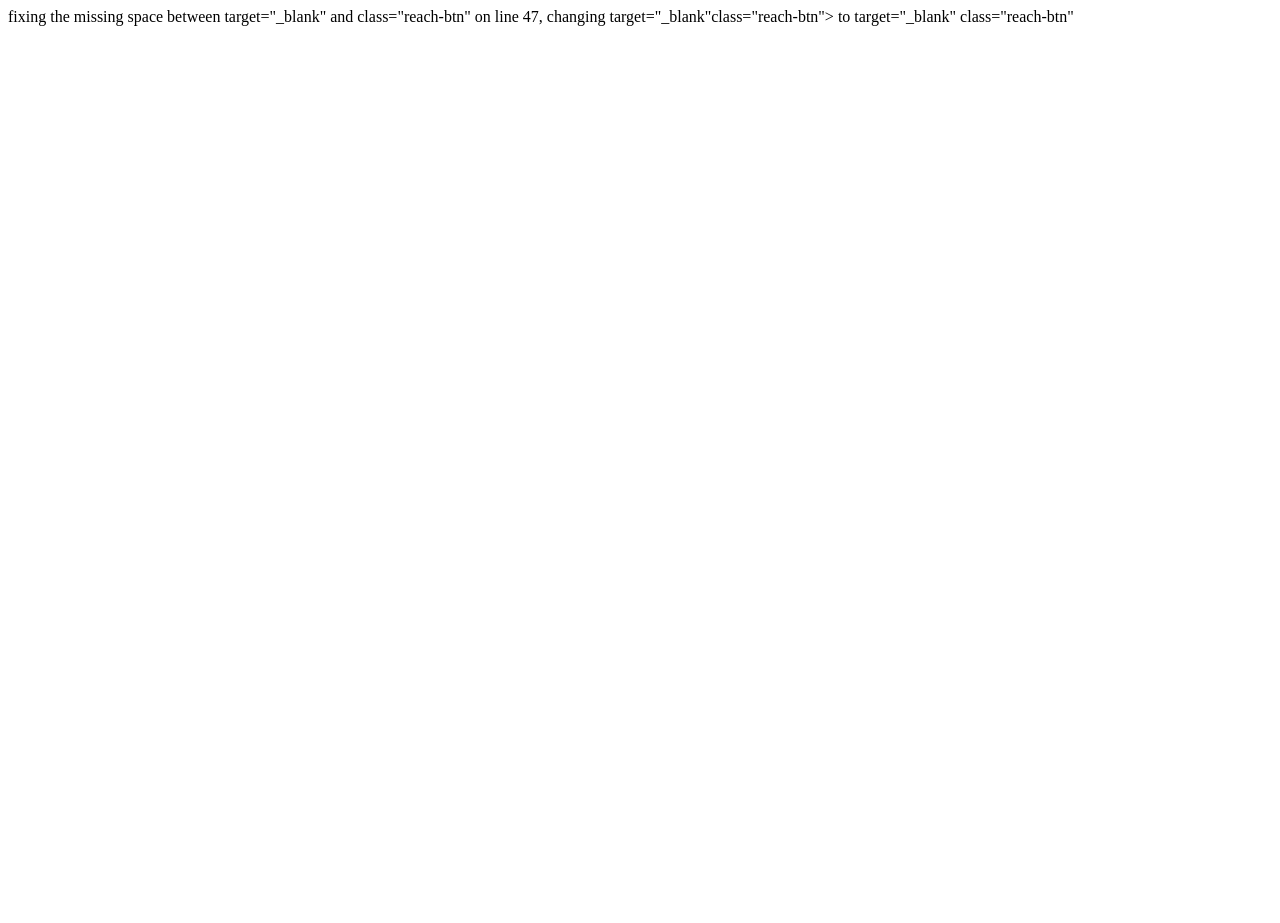
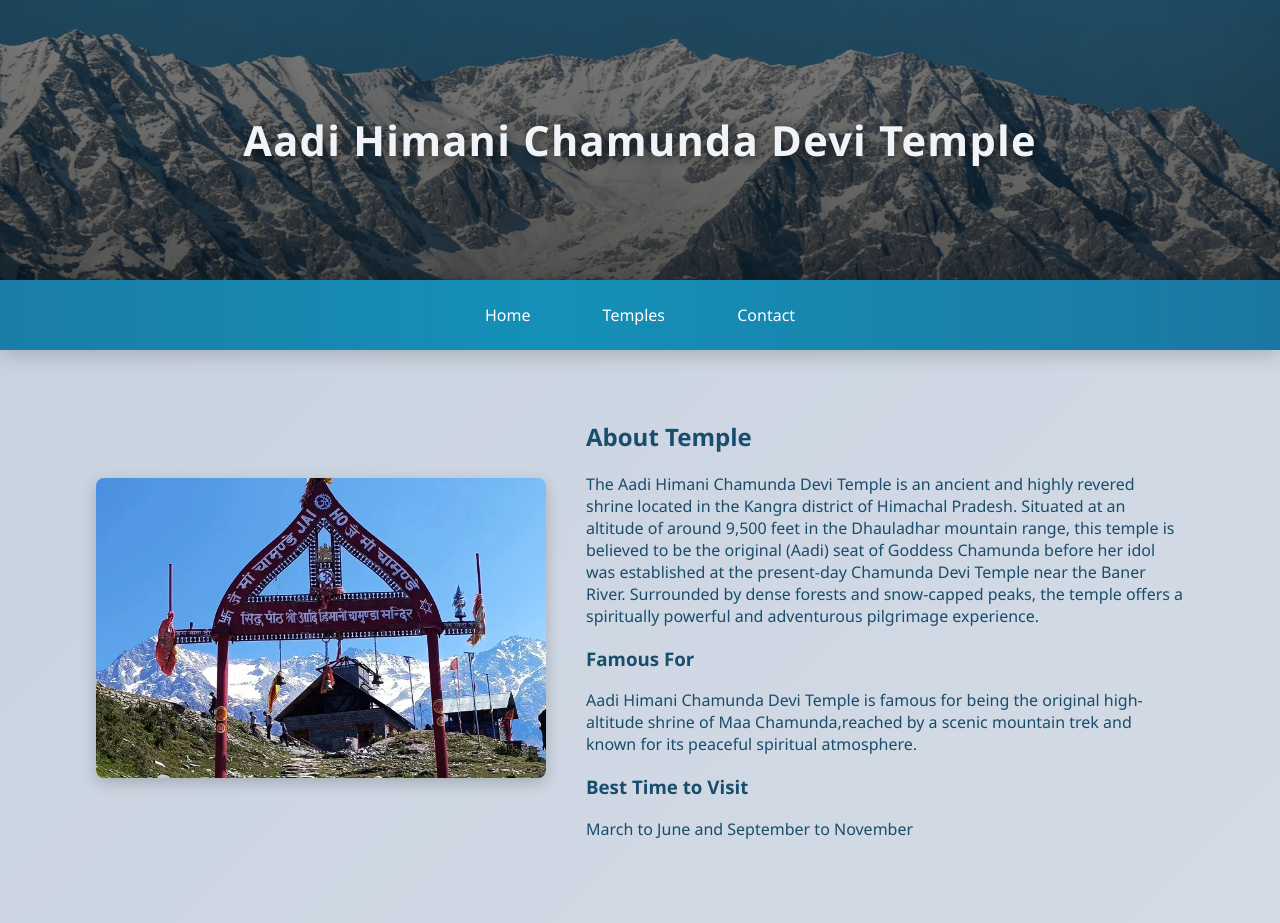
Before and after one commit to shanshu439-commits/HPtemples, a plain HTML site: page aadi himani.html in a window 1280 px wide. Shown: the top 923 px of the page. Before the commit the page ends 800 px from the top, so only its background shows below. Drawn offline with Linux system fonts and the light colour scheme.

Commit message:
Update aadi himani.html

```diff
--- a/aadi himani.html
+++ b/aadi himani.html
@@ -1 +1,60 @@
-fixing the missing space between target="_blank" and class="reach-btn" on line 47, changing target="_blank"class="reach-btn"> to target="_blank" class="reach-btn"
+<!DOCTYPE html>
+<html>
+<head>
+    <title>Aadi Himani Chamunda Devi Temple</title>
+    <link rel="stylesheet" href="style.css">
+</head>
+<body>
+
+<header>
+    <h1>Aadi Himani Chamunda Devi Temple</h1>
+</header>
+
+<nav>
+    <a href="index.html">Home</a>
+    <a href="temples.html">Temples</a>
+    <a href="contact.html">Contact</a>
+</nav>
+
+<section class="detail-section">
+<div class="detail-container">
+
+<img src="images/Aadi-Himani-Chamunda-Temple-Trek-C-Kangra-Himachal-Pradesh.webp">
+
+<div class="detail-content">
+<h2>About Temple</h2>
+<p>
+The Aadi Himani Chamunda Devi Temple is an ancient and highly revered shrine located in the Kangra district of Himachal Pradesh.
+Situated at an altitude of around 9,500 feet in the Dhauladhar mountain range,
+this temple is believed to be the original (Aadi) seat of Goddess Chamunda before her idol was established at the present-day Chamunda Devi Temple near the Baner River.
+Surrounded by dense forests and snow-capped peaks, the temple offers a spiritually powerful and adventurous pilgrimage experience.
+</p>
+
+<h3>Famous For</h3>
+<p>Aadi Himani Chamunda Devi Temple is famous for being the original high-altitude shrine of Maa Chamunda,reached by a scenic mountain trek and known for its peaceful spiritual atmosphere.</p>
+
+<h3>Best Time to Visit</h3>
+<p>March to June and September to November</p>
+
+</div>
+
+<div class="map-section">
+    <h3>Location Map</h3>
+    <iframe
+        src="https://www.google.com/maps/dir/?api=1&destination=Aadi+Himani+Chamunda+Devi+Temple+Kangra&output=embed">
+    </iframe>
+    <a href="https://www.google.com/maps/dir/?api=1&destination=Aadi+Himani+Chamunda+Devi+Temple+Kangra"
+   target="_blank"class="reach-btn">
+       📍 How to Reach
+    </a>
+</div>
+
+</div>
+</section>
+
+<footer>
+© 2026 Kangra Temples
+</footer>
+
+</body>
+</html>
```
